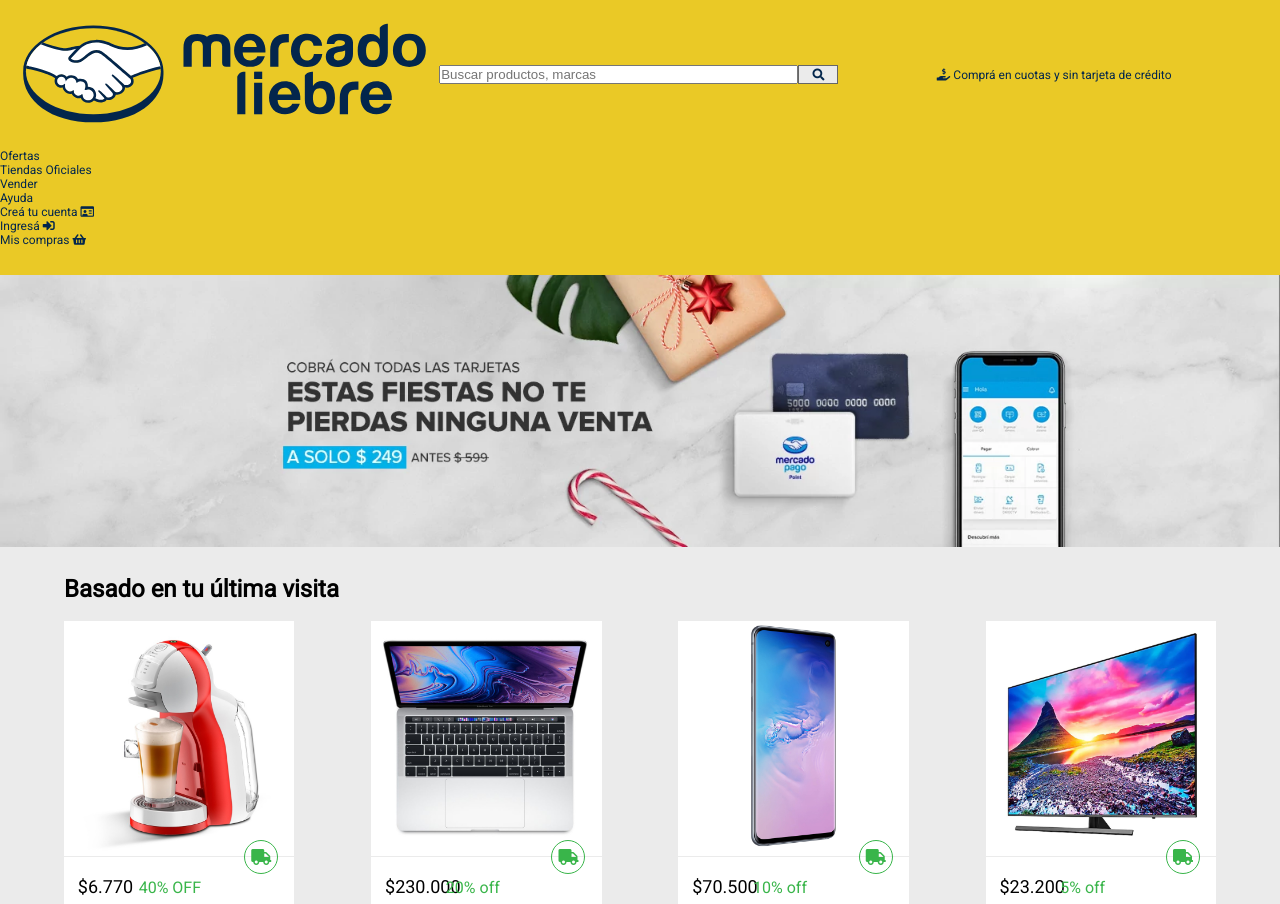
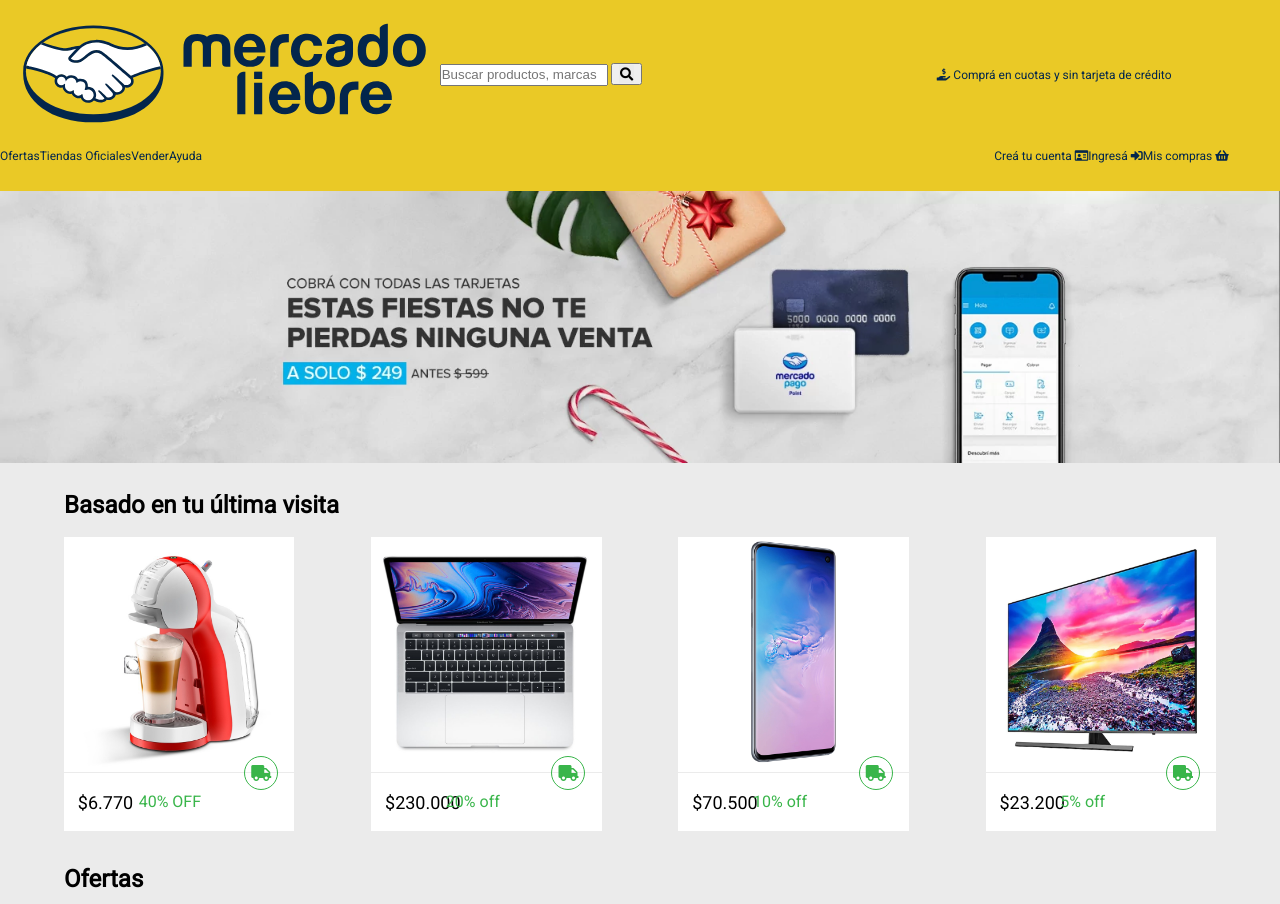
Before and after one commit to Guiniote/Los_MagiosM4E1Ghio, a website: page views/home.html in a window 1280 px wide. Shown: the top 904 px of the page. Drawn offline with Linux system fonts and the light colour scheme.

Commit message:
Creando instrucciones de la clase

```diff
--- a/app.js
+++ b/app.js
@@ -17,6 +17,10 @@
     res.sendFile(path.join(__dirname, '/views/login.html'));
 });
 
-app.listen (3000, () => {
+app.listen (/*puerto || */3000, () => {
     console.log('Servidor levantado en el puerto 3000');
 });
+
+
+
+//const puerto = process.env.port;
--- a/public/css/styles.css
+++ b/public/css/styles.css
@@ -35,20 +35,22 @@
                 padding-left: 10px;
                 display: flex;
                 flex-flow: row wrap;
+                align-items: baseline;
+            }
+
+                .buscador button {
+                    width: 15%;
                 }
 
                 .boxbuscador {
-                    /*flex: 1 1 auto;*/
-                    width: 90%;
+                    width: 83%;
+                    height: 22px;
                 }
 
                 .fa-search {
                     padding: 1px;
                     padding-top: 3px;
                     background-color: #ebebeb;
-                    border: 1px solid #666;
-                    /*flex: 1 1 auto;*/
-                    width: 10%;
                 }
 
             #lema {
@@ -58,6 +60,7 @@
                 text-align: center;
                 padding-left: 10px;
             }
+
 
             .site_navbar {
                 display: none;
@@ -129,7 +132,7 @@
                         flex-wrap: wrap;
                         justify-content: space-around;
                         /*align-items: flex-end;*/
-                        align-items: baseline;
+
                         position: relative;
                     }
 
@@ -316,13 +319,34 @@
             width: 33%;
         }
 
+        .menues {
+            display: flex;
+            flex-flow: row wrap;
+        }
+
             .site_navbar {
-            display: block;
+                width: 48%;
             }
 
             .login_navbar {
-            display: block;
+                width: 48%;
             }
+
+                .site_navbar ul {
+                    display: flex;
+                    flex-flow: row wrap;
+                    justify-content: flex-start;
+                }
+
+                .login_navbar ul {
+                    display: flex;
+                    flex-flow: row wrap;
+                    justify-content: flex-end;
+                }
+
+
+
+
 
         .burger-menu {
             display: none;
--- a/views/home.html
+++ b/views/home.html
@@ -17,12 +17,17 @@
             <div class="logo">
                 <img src = "/images/logo-mercado-liebre.svg" alt = "Logo MercadoLiebre" width="100%">
             </div>
+
             <div class="buscador">
+                <form action="" method="post">
                 <input type="text" placeholder="Buscar productos, marcas" class = "boxbuscador">
-                <i class="fas fa-search"></i>
+                <button type="button"><i class="fas fa-search"></i></button>
+            </form>
             </div>
+
             <p id="lema"><i class="fas fa-hand-holding-usd"></i> Comprá en cuotas y sin tarjeta de crédito</p>
         </div>
+        <div class="menues">
             <nav class="site_navbar">
                 <ul type = "none">
                     <li><a href = "" target = "_blank">Ofertas</a></li>
@@ -38,6 +43,7 @@
                     <li><a href = "" target = "_blank">Mis compras </a><i class="fas fa-shopping-basket"></i></li>
                 </ul>
             </nav>
+        </div>
         <br>
         <div class = "burger-menu">
             <i class = "fa fa-bars burger"></i>
```
Also changed, not shown: 1 other file. Lines whose indentation alone changed are shown as unchanged.
